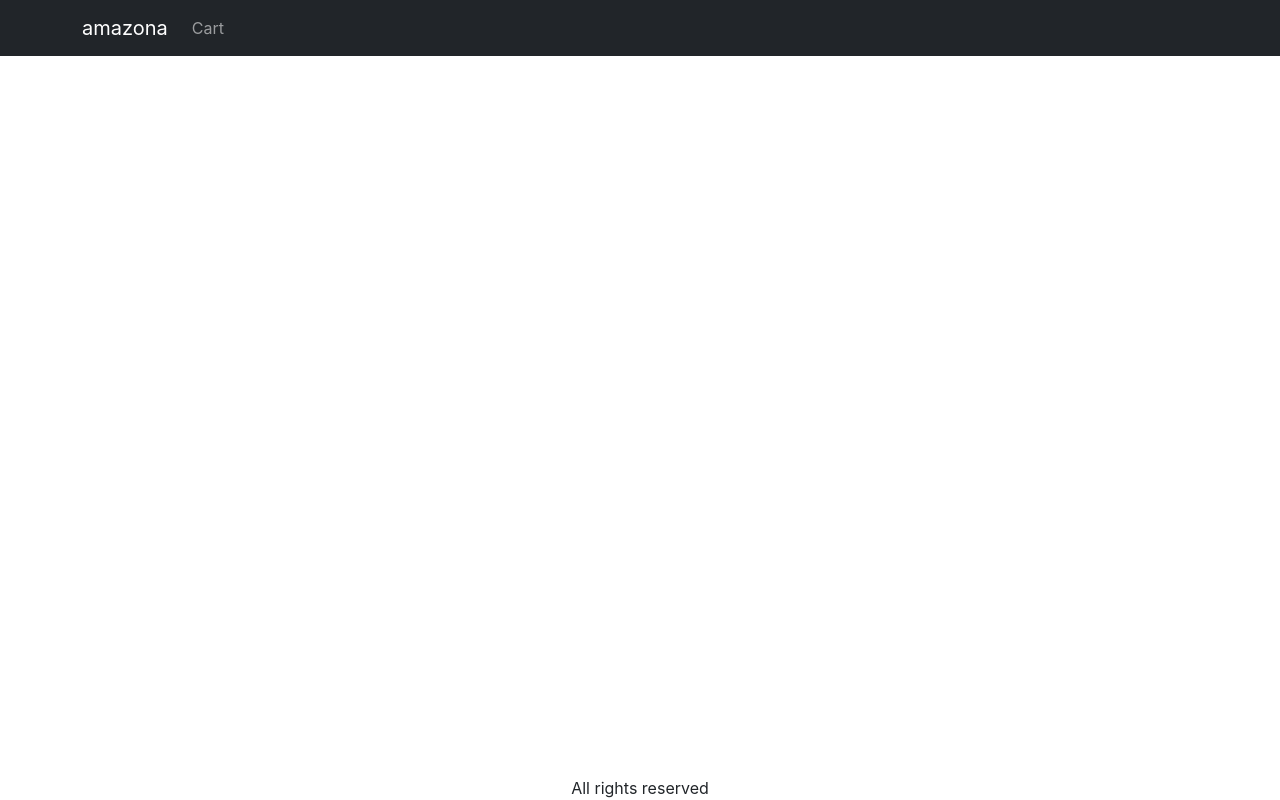
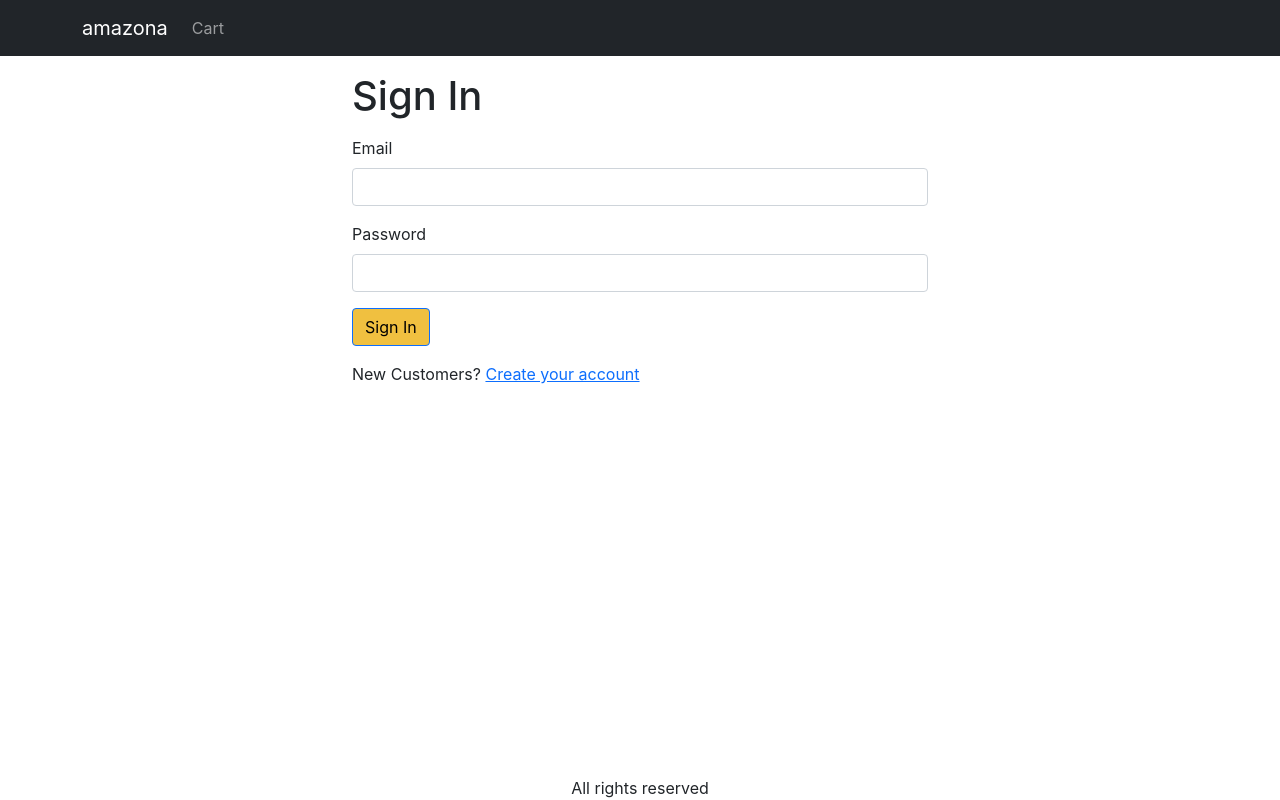
Before and after one commit to ming000z/ecommerce, a React (Create React App) app in the folder frontend/: page /signin in a window 1280 px wide. Built offline with nearby package versions, Linux system fonts and the light colour scheme.

Commit message:
18-create-sign-in-screen

```diff
--- a/frontend/src/App.js
+++ b/frontend/src/App.js
@@ -10,6 +10,7 @@
 import {LinkContainer} from 'react-router-bootstrap';
 import { Store } from "./Store";
 import CartScreen from "./screens/CartScreen";
+import SigninScreen from "./screens/SigninScreen";
 
 function App() {
   const { state } = useContext(Store);
@@ -44,6 +45,7 @@
             <Routes>
               <Route path="/product/:slug" element={<ProductScreen />} />
               <Route path="/cart" element={<CartScreen />} />
+              <Route path="/signin" element={<SigninScreen />} />
               <Route path="/" element={<HomeScreen />} />
             </Routes>
           </Container>
--- a/frontend/src/index.css
+++ b/frontend/src/index.css
@@ -63,3 +63,7 @@
 .img-thumbnail {
   height: 80px;
 }
+
+.small-container {
+  max-width: 600px;
+}
--- /dev/null
+++ b/frontend/src/screens/SigninScreen.js
@@ -0,0 +1,38 @@
+import React from "react";
+import Container from 'react-bootstrap/Container';
+import Button from "react-bootstrap/esm/Button";
+import Form from 'react-bootstrap/Form';
+import { Helmet } from "react-helmet-async";
+import { Link, useLocation } from "react-router-dom";
+
+export default function SigninScreen() {
+    const { search } = useLocation();
+    const redirectUrl = new URLSearchParams(search).get('redirect')
+    const redirect = redirectUrl ? redirectUrl : '/';
+
+    return (
+        <Container className="small-container">
+            <Helmet>
+                <title>Sign In</title>
+            </Helmet>
+            <h1 className="my-3">Sign In</h1>
+            <Form>
+                <Form.Group className="mb-3" controlId="email">
+                    <Form.Label>Email</Form.Label>
+                    <Form.Control type="email" required />
+                </Form.Group>
+                <Form.Group className="mb-3" controlId="password">
+                    <Form.Label>Password</Form.Label>
+                    <Form.Control type="password" required />
+                </Form.Group>
+                <div className="mb-3">
+                    <Button type="submit">Sign In</Button>
+                </div>
+                <div className="mb-3">
+                    New Customers?{' '}
+                    <Link to={`/signup?redirect=${redirect}`}>Create your account</Link>
+                </div>
+            </Form>
+        </Container>
+    )
+}
```
Also changed, not shown: 1 other file (tests, documents, lock files or other folders).
